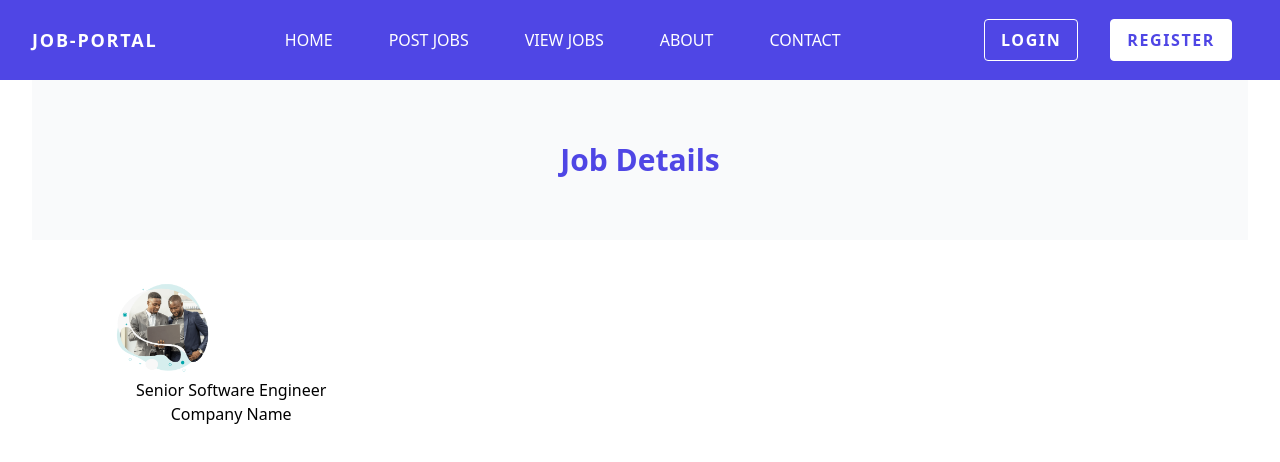
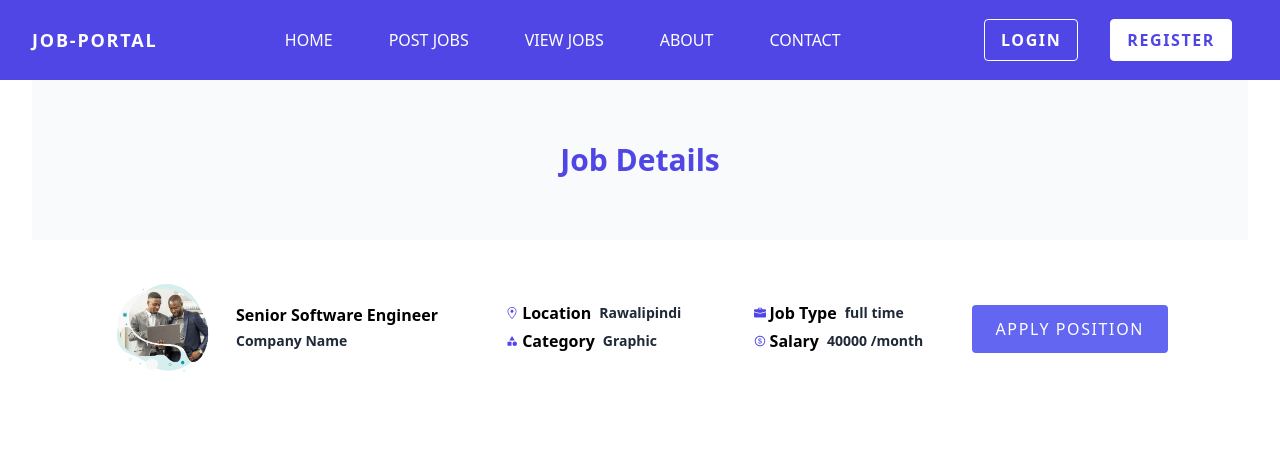
Before and after one commit to FancyKing0714/Job-Portal-NextJs, a Next.js app: page /frontend/jobDetails/1 in a window 1280 px wide. Shown: the top 462 px of the page. Built offline with nearby package versions, Linux system fonts and the light colour scheme.

Commit message:
creating job Details pages

```diff
--- a/pages/_document.js
+++ b/pages/_document.js
@@ -3,19 +3,7 @@ import { Html, Head, Main, NextScript } from 'next/document'
 export default function Document() {
   return (
     <Html lang="en">
-      <Head >
-        <meta name="viewport" content="width=device-width, initial-scale=1" />
-        <title>Find Your Dream Job | Job Portal Name</title>
-        <meta name="description" content="Search and apply for the latest jobs in your field. Explore opportunities from top companies and make your career dreams come true." />
-        <meta name="keywords" content="job portal, job search, career opportunities, employment, job listings, job openings, job vacancies, job postings, hiring, recruitment" />
-        <meta name="robots" content="index, follow" />
-        <link rel="canonical" href="https://job-portal-teal.vercel.app/" />
-        <meta name="author" content="Abdullah Moiz" />
-        <meta property="og:title" content="Find Your Dream Job | Job Portal Name" />
-        <meta name="twitter:title" content="Find Your Dream Job | Job Portal Name" />
-        <meta name="language" content="en-US" />
-      </Head>
-
+      <Head/>
       <body>
         <Main />
         <NextScript />
--- a/pages/frontend/jobDetails/[id].jsx
+++ b/pages/frontend/jobDetails/[id].jsx
@@ -1,6 +1,10 @@
 import NavBar from '@/components/NavBar'
 import Image from 'next/image'
 import React from 'react'
+import { GoLocation } from 'react-icons/go'
+import { MdCategory } from 'react-icons/md'
+import { BsBriefcaseFill } from 'react-icons/bs'
+import { AiOutlineDollarCircle } from 'react-icons/ai'
 
 export default function JobDetails() {
     return (
@@ -11,11 +15,40 @@ export default function JobDetails() {
                     <h1 className='text-3xl'>Job Details</h1>
                 </div>
                 <div className='flex items-center justify-center w-full py-10'>
-                    <div className='flex w-full px-20 flex-col items-start justify-center'>
-                        <Image src={"/intro.png"} alt="no-image" width={100} height={100}/>
-                        <div className='px-4 mx-2 flex flex-col items-center justify-center'>
-                            <p>Senior Software Engineer </p>
-                            <p>Company Name</p>
+                    <div className='flex w-full px-20 items-center justify-between'>
+                        <div className='flex items-center justify-center'>
+                            <Image src={"/intro.png"} alt="no-image" width={100} height={100} />
+                            <div className='px-4 mx-2 flex flex-col items-start justify-center'>
+                                <p className='font-semibold text-base mb-1' >Senior Software Engineer </p>
+                                <p className='font-semibold text-sm text-gray-800 mb-1'>Company Name</p>
+                            </div>
+                        </div>
+                        <div className='px-4 mx-2 flex flex-col items-start justify-center'>
+                            <div className='flex items-center justify-center mb-1'>
+                                <GoLocation className='text-xs font-semibold text-indigo-600' />
+                                <p className='font-semibold text-base mx-1'>Location </p>
+                                <p className='font-semibold text-sm text-gray-800 mx-1'>Rawalipindi</p>
+                            </div>
+                            <div className='flex items-center justify-center mb-1'>
+                                <MdCategory className='text-xs font-semibold text-indigo-600' />
+                                <p className='font-semibold text-base mx-1'>Category </p>
+                                <p className='font-semibold text-sm text-gray-800 mx-1'>Graphic</p>
+                            </div>
+                        </div>
+                        <div className='px-4 mx-2 flex flex-col items-start justify-center'>
+                            <div className='flex items-center justify-center mb-1'>
+                                <BsBriefcaseFill className='text-xs font-semibold text-indigo-600' />
+                                <p className='font-semibold text-base mx-1'>Job Type </p>
+                                <p className='font-semibold text-sm text-gray-800 mx-1'>full time</p>
+                            </div>
+                            <div className='flex items-center justify-center mb-1'>
+                                <AiOutlineDollarCircle className='text-xs font-semibold text-indigo-600' />
+                                <p className='font-semibold text-base mx-1'>Salary </p>
+                                <p className='font-semibold text-sm text-gray-800 mx-1'>40000 /month</p>
+                            </div>
+                        </div>
+                        <div className='flex items-center justify-center'>
+                            <button className='px-6 py-3 bg-indigo-500 rounded text-base tracking-widest uppercase transition-all duration-700 hover:bg-indigo-900 text-white  '>Apply Position</button>
                         </div>
                     </div>
                 </div>
--- a/pages/index.js
+++ b/pages/index.js
@@ -51,6 +51,14 @@ export default function Home({data}) {
         <meta name="description" content="Generated by create next app" />
         <meta name="viewport" content="width=device-width, initial-scale=1" />
         <link rel="icon" href="/favicon.ico" />
+        <meta name="description" content="Search and apply for the latest jobs in your field. Explore opportunities from top companies and make your career dreams come true." />
+        <meta name="keywords" content="job portal, job search, career opportunities, employment, job listings, job openings, job vacancies, job postings, hiring, recruitment" />
+        <meta name="robots" content="index, follow" />
+        <link rel="canonical" href="https://job-portal-teal.vercel.app/" />
+        <meta name="author" content="Abdullah Moiz" />
+        <meta property="og:title" content="Find Your Dream Job | Job Portal Name" />
+        <meta name="twitter:title" content="Find Your Dream Job | Job Portal Name" />
+        <meta name="language" content="en-US" />
       </Head>
       {
         loading ? (
```
